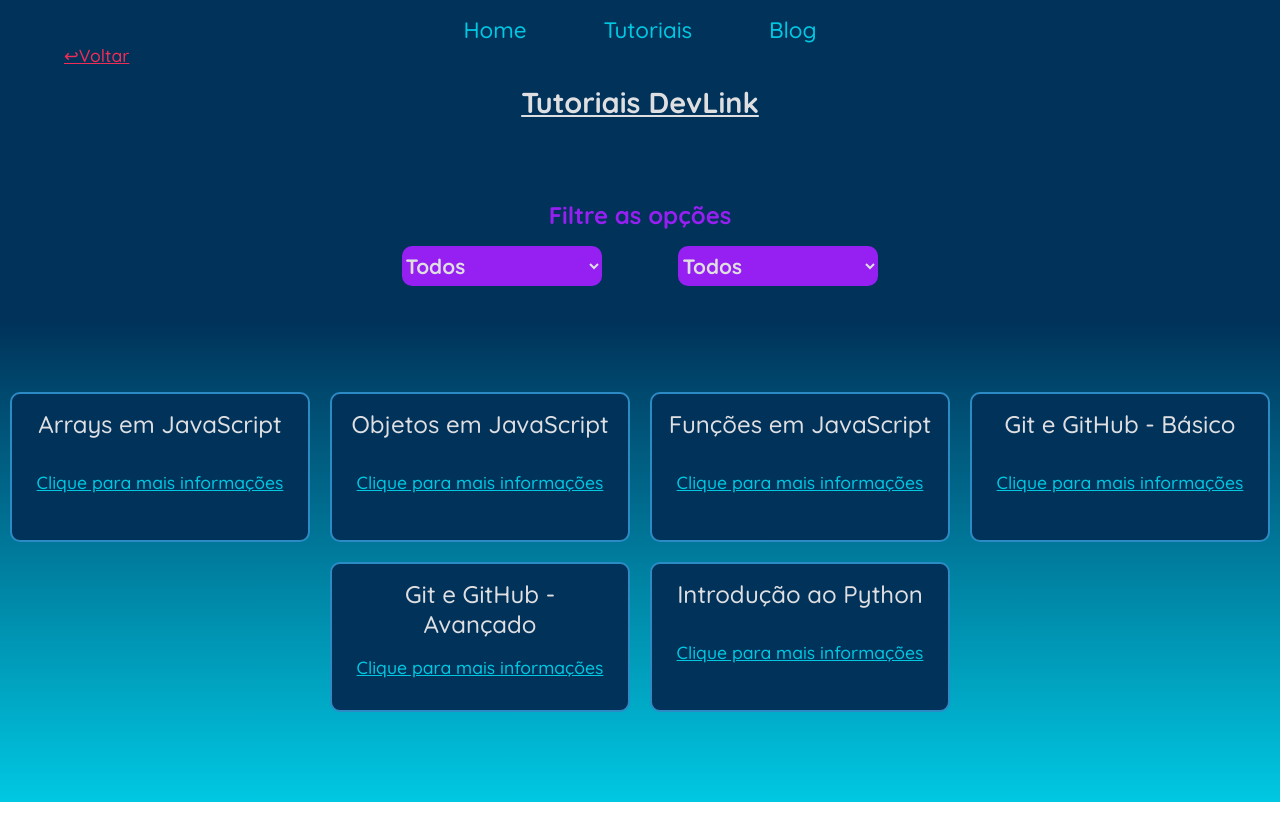
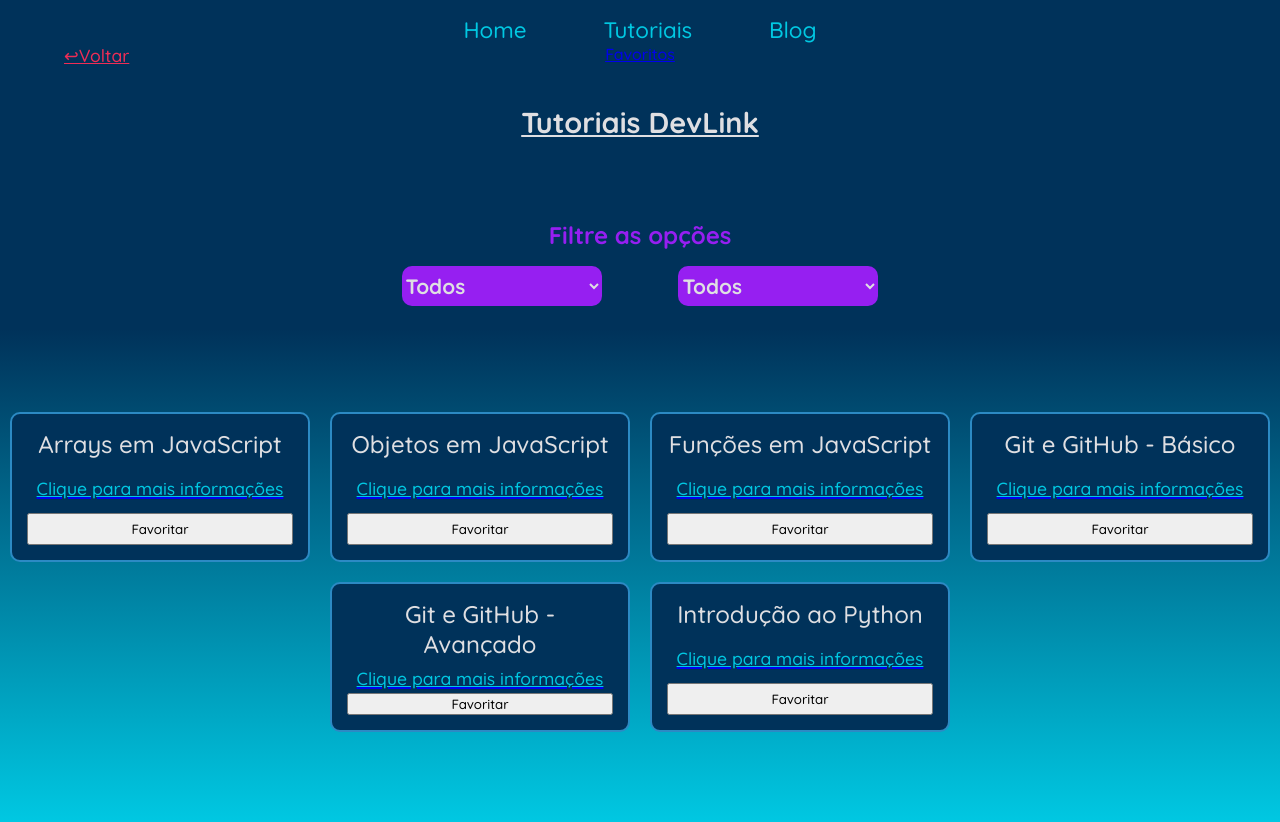
Before and after one commit to MthsLnk-gthb/dev-link, a React (Vite) app: page /tutoriais in a window 1280 px wide. Built offline with nearby package versions, Linux system fonts and the light colour scheme.

Commit message:
Criação da pág de favoritos, lógica a ser implementada

```diff
--- a/index.html
+++ b/index.html
@@ -2,7 +2,7 @@
 <html lang="en">
   <head>
     <meta charset="UTF-8" />
-    <link rel="shortcut icon" href="public/icons/favicon.png" type="image/x-icon">
+    <link rel="shortcut icon" href="/icons/favicon.png" type="image/x-icon">
     <meta name="viewport" content="width=device-width, initial-scale=1.0" />
     <link rel="preconnect" href="https://fonts.googleapis.com" />
     <link rel="preconnect" href="https://fonts.gstatic.com" crossorigin />
--- a/src/main.jsx
+++ b/src/main.jsx
@@ -10,6 +10,7 @@ import { createBrowserRouter, RouterProvider } from "react-router-dom";
 import App from "./App.jsx";
 import DetalhesTutoriais from "./routes/Tutoriais/DetalhesTutoriais.jsx";
 import Home from "./routes/Home/Home.jsx";
+import Favoritos from "./routes/Favoritos/Favoritos.jsx";
 
 
 const router = createBrowserRouter([
@@ -25,6 +26,10 @@ const router = createBrowserRouter([
       {
         path: "/tutoriais",
         element: <Tutoriais />
+      },
+      {
+        path: "/favoritos",
+        element: <Favoritos/>
       },
       {
         path: "/tutoriais/:id/",
--- a/src/routes/Home/Home.jsx
+++ b/src/routes/Home/Home.jsx
@@ -1,5 +1,5 @@
 import { textoMatheusLink } from "./textosHome";
-import minhaFoto from "../../../public/imgs/minha-foto.webp";
+import minhaFoto from "/imgs/minha-foto.webp";
 import TextosIntro from "../../Components/TextosIntroducao/TextosIntro";
 import AsideRedes from "../../Components/AsideRedes/AsideRedes";
 
@@ -8,9 +8,7 @@ const Home = () => {
     <>
       <AsideRedes />
       <main className="home-page">
-
         <h1 className="nome-pagina">Home</h1>
-
 
         <article className="article-home">
           <TextosIntro />
@@ -25,7 +23,6 @@ const Home = () => {
             <p>{textoMatheusLink}</p>
           </section>
         </article>
-      {/* <Tutoriais/> */}
       </main>
     </>
   );
--- a/src/routes/Tutoriais/DetalhesTutoriais.jsx
+++ b/src/routes/Tutoriais/DetalhesTutoriais.jsx
@@ -24,7 +24,7 @@ const DetalhesCursos = () => {
           <p className="instrutor-do-tutorial">
             Instrutor(a) do tutorial: <span>{tutorial.instrutor}</span>
           </p>
-          <button className="botao-de-matricula">Assistir</button>
+          <button className="botao-de-matricula">Em Breve...</button>
         </section>
       </article>
     </>
--- a/src/routes/Tutoriais/Tutoriais.jsx
+++ b/src/routes/Tutoriais/Tutoriais.jsx
@@ -3,7 +3,7 @@ import { arrayTutoriais } from "./listaDeTutoriais";
 import { useState } from "react";
 import Voltar from "../../Components/Voltar";
 
-const Cursos = () => {
+const Tutoriais = () => {
   const [filtroTopico, setFiltroTopico] = useState("Todos");
   const [filtroNivel, setFiltroNivel] = useState("Todos");
 
@@ -23,15 +23,27 @@ const Cursos = () => {
       (filtroNivel === "Todos" || tutorial.nivel === filtroNivel)
   );
 
-  const topicos = ["Todos", "JavaScript", "HTML", "CSS", "Python", "Outros da Web", "Git e GitHub"];
+  const topicos = [
+    "Todos",
+    "JavaScript",
+    "HTML",
+    "CSS",
+    "Python",
+    "Outros da Web",
+    "Git e GitHub",
+  ];
   const niveis = ["Todos", "Basico", "Intermediario", "Avançado"];
+
+  const favoritarTutorial = () => {
+    console.log("Curso favoritado!");
+  };
 
   return (
     <>
-      <Voltar rotaDestino="/"/>
+      <Voltar rotaDestino="/" />
+      <Link to={"/favoritos"}>Favoritos</Link>
       <h1 className="nome-pagina">Tutoriais DevLink</h1>
-    <article className="tutoriais-page">
-
+      <main className="tutoriais-page">
         <section className="filtros-tutoriais">
           <h2>Filtre as opções</h2>
           <select
@@ -61,29 +73,34 @@ const Cursos = () => {
           </select>
         </section>
 
-      <section className="lista-de-tutoriais">
+        <article className="lista-de-tutoriais">
           {tutoriaisFiltrados.length > 0 ? (
             tutoriaisFiltrados.map((tutorial) => (
-            <Link
-              to={`/tutoriais/${tutorial.id}`}
-              key={tutorial.id}
-              className="caixa-tutorial"
-            >
+              <div className="caixa-tutorial" key={tutorial.id}>
                 {tutorial.title}
+
+                <Link to={`/tutoriais/${tutorial.id}`} key={tutorial.id}>
                   <span className="mais-informacoes">
                     Clique para mais informações
                   </span>
                 </Link>
+                <button
+                  onClick={() => favoritarTutorial(tutorial.id)}
+                  className="botao-favoritar"
+                >
+                  Favoritar
+                </button>
+              </div>
             ))
           ) : (
             <span className="nenhum-tutorial-encontrado">
               <p>Nenhum tutorial encontrado com os filtros selecionados.</p>
             </span>
           )}
-      </section>
         </article>
+      </main>
     </>
   );
 };
 
-export default Cursos;
+export default Tutoriais;
--- a/src/styles/styles.scss
+++ b/src/styles/styles.scss
@@ -202,7 +202,7 @@ p {
   }
 }
 
-.caixa-tutorial > span {
+.mais-informacoes {
   font-size: 1.1rem;
   color: $fluo-blue;
   text-decoration: underline;
```
Lines whose indentation alone changed are shown as unchanged.
